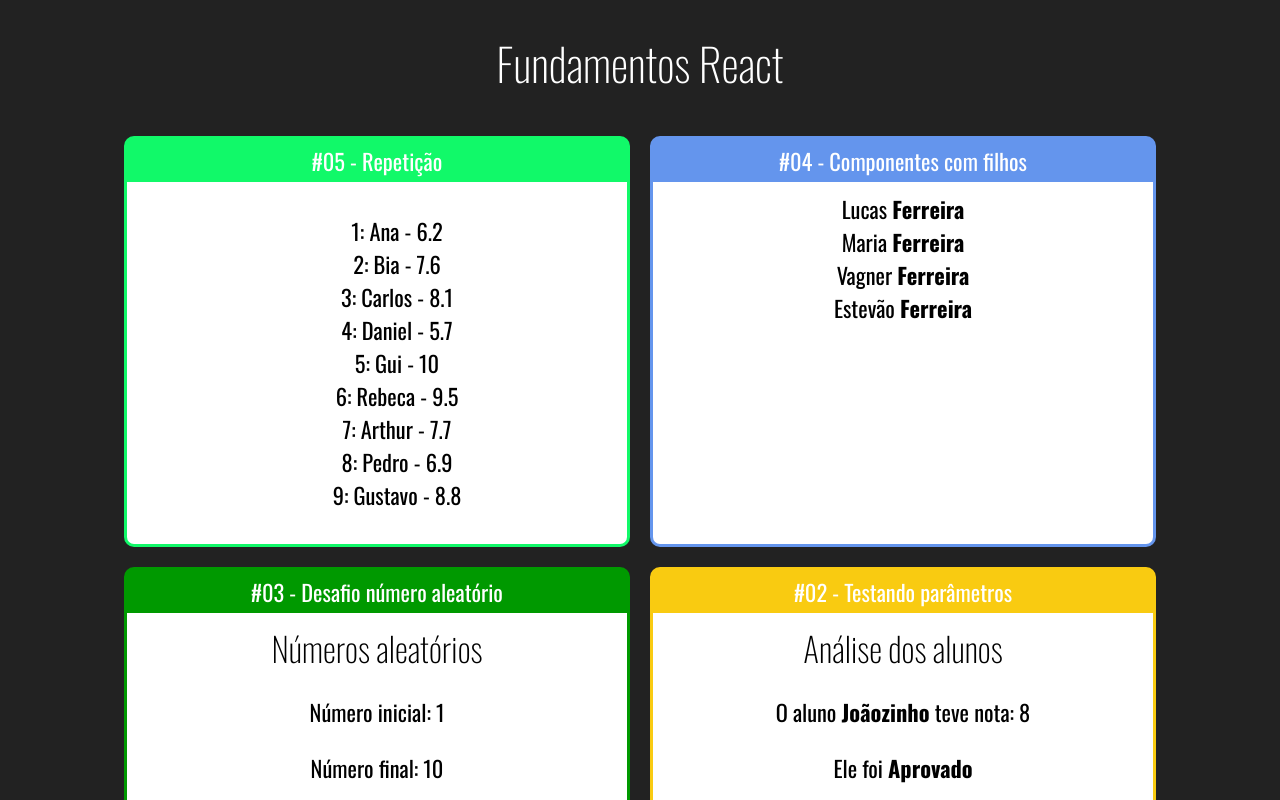
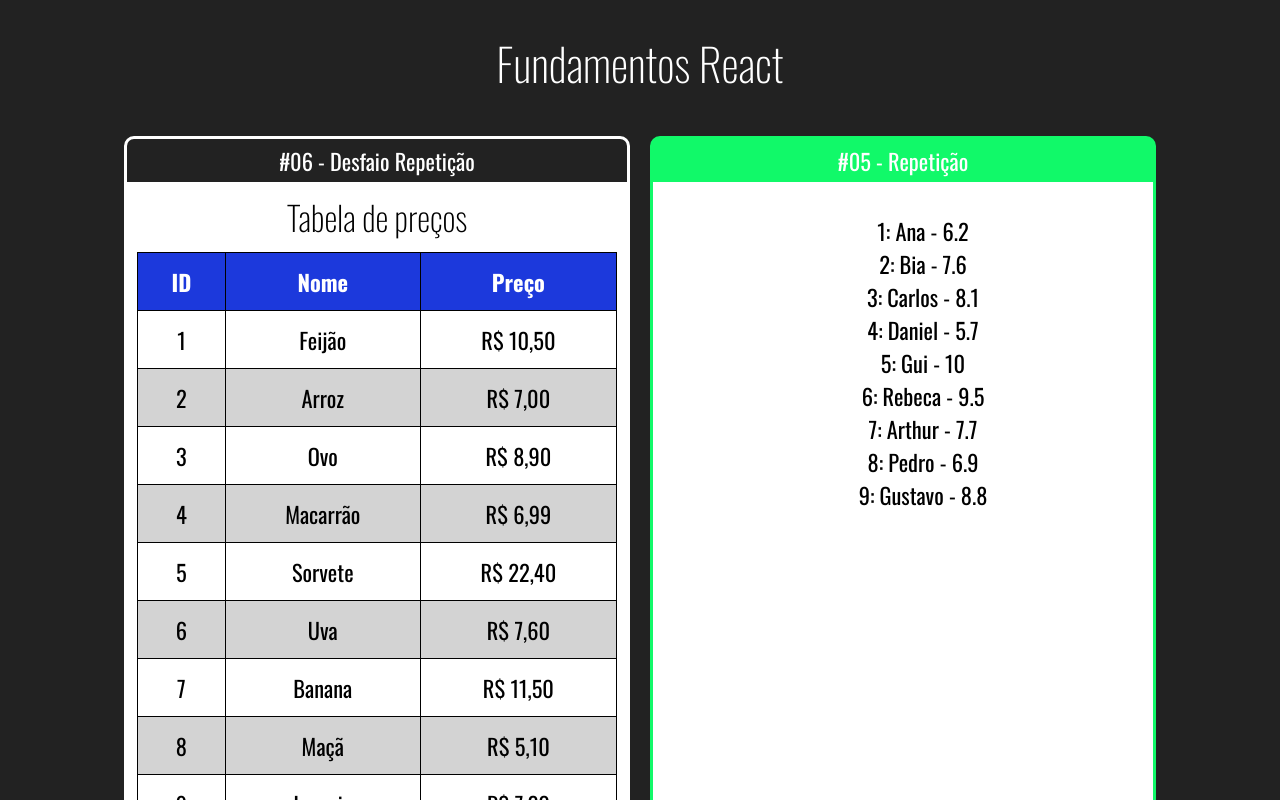
Before and after one commit to Guilher-Melo/Curso-React, a React (Create React App) app: page / in a window 1280 px wide. Shown: the top 800 px of the page. Built offline with nearby package versions, Linux system fonts and the light colour scheme.

Commit message:
Criando tabela

```diff
--- a/src/App.jsx
+++ b/src/App.jsx
@@ -9,6 +9,7 @@
 import Familia from "./components/basicos/Familia";
 import FamiliaMembro from "./components/basicos/FamiliaMembro";
 import ListaALunos from "./components/repeticao/ListaAlunos";
+import TabelaProdutos from "./components/repeticao/TabelaProdutos";
 
 
 export default () => (
@@ -16,9 +17,14 @@
     <h1>Fundamentos React</h1>
     <div className="cards">
 
+      <Card titulo="#06 - Desfaio Repetição" color="#11F29">
+        <TabelaProdutos />
+      </Card>
+
       <Card titulo="#05 - Repetição" color="#11F969">
         <ListaALunos />
       </Card>
+
       <Card titulo="#04 - Componentes com filhos" color="#6495ED">
         <Familia sobrenome= "Ferreira">
           <FamiliaMembro nome="Lucas"></FamiliaMembro>
--- /dev/null
+++ b/src/components/repeticao/TabelaProdutos.jsx
@@ -0,0 +1,34 @@
+import React from "react";
+
+import produtos from "../../data/produtos";
+import './tabelaEstilo.css';
+
+export default function TabelaProdutos (props) {
+  const produtosTabela = produtos.map((produto) => {
+    return (
+      <tr key={ produto.id }>
+        <td>{ produto.id }</td>
+        <td>{ produto.nome }</td>
+        <td>R$ { produto.preco.toFixed(2).replace('.', ',') }</td>
+      </tr>
+    )
+  })
+
+  return (
+    <div>
+      <h2>Tabela de preços</h2>
+      <table>
+          <thead>
+            <tr>
+              <th>ID</th>
+              <th>Nome</th>
+              <th>Preço</th>
+            </tr>
+          </thead>
+          <tbody>
+            { produtosTabela }
+          </tbody>
+      </table>
+    </div>
+  )
+}
--- /dev/null
+++ b/src/components/repeticao/tabelaEstilo.css
@@ -0,0 +1,20 @@
+table {
+  border-collapse: collapse;
+  position: relative;
+  width: 100%;
+  margin-top: 10px;
+}
+
+th {
+  background-color: #1c39dc;
+  color: white;
+}
+
+th,td {
+  border: 1px solid black;
+  padding: 12px;
+}
+
+tr:nth-child(even) {
+  background-color: lightgray;
+}
--- a/src/data/produtos.js
+++ b/src/data/produtos.js
@@ -1,4 +1,14 @@
 /* eslint-disable import/no-anonymous-default-export */
 export default [
-  {}
+  { id: 1, nome:'Feijão', preco: 10.50 },
+  { id: 2, nome:'Arroz', preco: 7.00 },
+  { id: 3, nome:'Ovo', preco: 8.90 },
+  { id: 4, nome:'Macarrão', preco: 6.99 },
+  { id: 5, nome:'Sorvete', preco: 22.40 },
+  { id: 6, nome:'Uva', preco: 7.60 },
+  { id: 7, nome:'Banana', preco: 11.50 },
+  { id: 8, nome:'Maçã', preco: 5.10 },
+  { id: 9, nome:'Laranja', preco: 7.20 },
+  { id: 10, nome:'Açúcar', preco: 13.50 },
+  { id: 11, nome:'Sal', preco: 3.50 }
 ]
```
